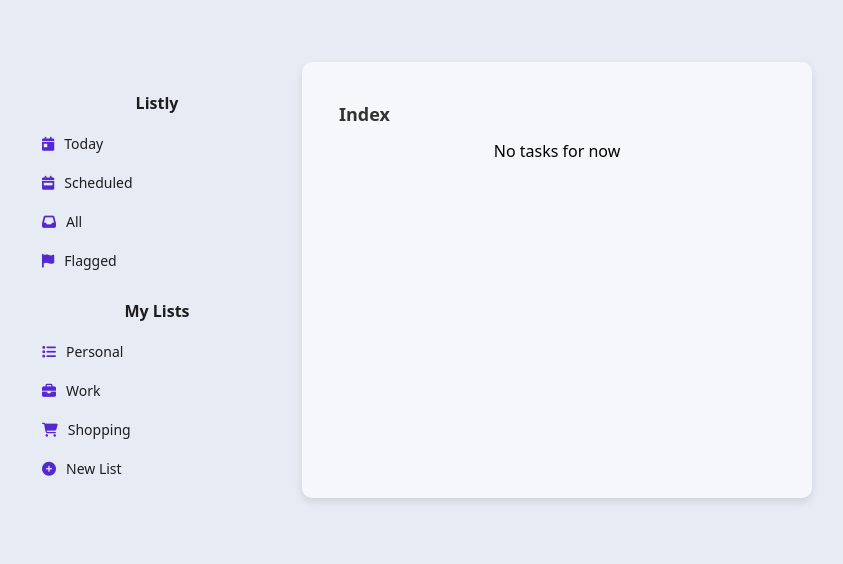
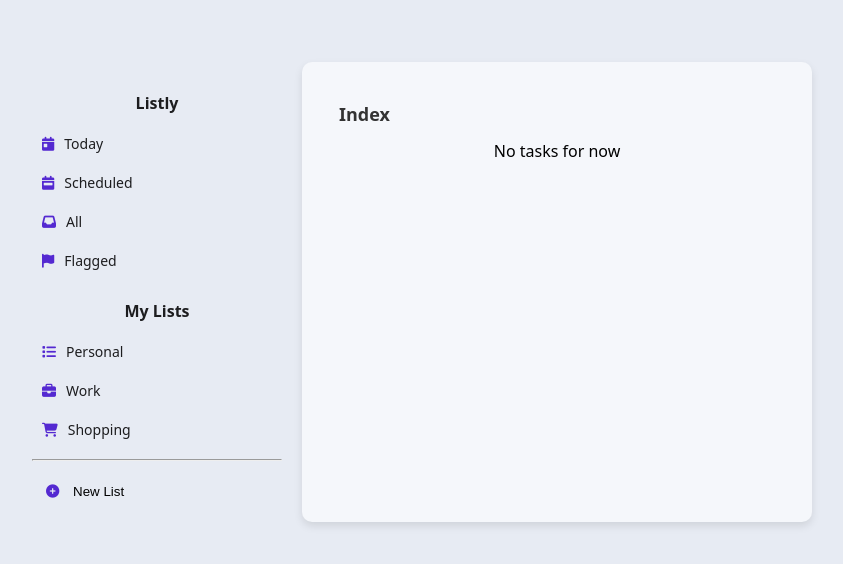
Before and after one commit to leticiaschneider/react-todo-list, a React (Vite) app: page / in a window 1280 px wide. Shown: the top 564 px of the page, without its empty margins (228-1071 px from the left). Built offline with nearby package versions, Linux system fonts and the light colour scheme.

Commit message:
created button for new category

```diff
--- a/src/components/Sidebar/Sidebar.module.css
+++ b/src/components/Sidebar/Sidebar.module.css
@@ -3,6 +3,10 @@
     flex-direction: column;
     padding: 10px 20px;
     width: 250px;
+}
+
+.sidebar hr {
+    margin-top: 10px;
 }
 
 .sidebar h2 {
@@ -33,7 +37,23 @@
     background: #f5f7fbbd;
 }
 
-.sidebar li i {
+.sidebar li i, .newListButton i {
     margin-right: 10px;
     color: #5429d1;
 }
+
+.newListButton {
+    outline: none;
+    border: none;
+    background: none;
+    text-align: left;
+    padding-left: 12px;
+    margin-top: 10px;
+    padding: 13px 14px;
+    cursor: pointer;
+}
+
+.newListButton:hover {
+    background: #f5f7fbbd;
+    border-radius: 15px;
+}
--- a/src/components/Sidebar/Sidebar.tsx
+++ b/src/components/Sidebar/Sidebar.tsx
@@ -1,5 +1,5 @@
-import SidebarSection from './SidebarSection'
-import classses from './Sidebar.module.css'
+import SidebarSection from "./SidebarSection";
+import classes from "./Sidebar.module.css";
 
 interface SidebarProps {
     onUpdateTitle: (newTitle: string) => void;
@@ -17,15 +17,22 @@ function Sidebar({ onUpdateTitle }: SidebarProps) {
         { icon: "fa-list", label: "Personal" },
         { icon: "fa-briefcase", label: "Work" },
         { icon: "fa-shopping-cart", label: "Shopping" },
-        { icon: "fa-plus-circle", label: "New List" },
     ];
 
+    function handleNewList() {
+        console.log("New list button clicked!");
+    }
+
     return (
-        <div className={classses.sidebar}>
+        <div className={classes.sidebar}>
             <SidebarSection title="Listly" items={navigationItems} onUpdateTitle={onUpdateTitle} />
             <SidebarSection title="My Lists" items={listItems} onUpdateTitle={onUpdateTitle} />
+            <hr />
+            <button className={classes.newListButton} onClick={handleNewList}>
+                <i className="fas fa-plus-circle"></i> New List
+            </button>
         </div>
     );
 }
 
-export default Sidebar
+export default Sidebar;
```
